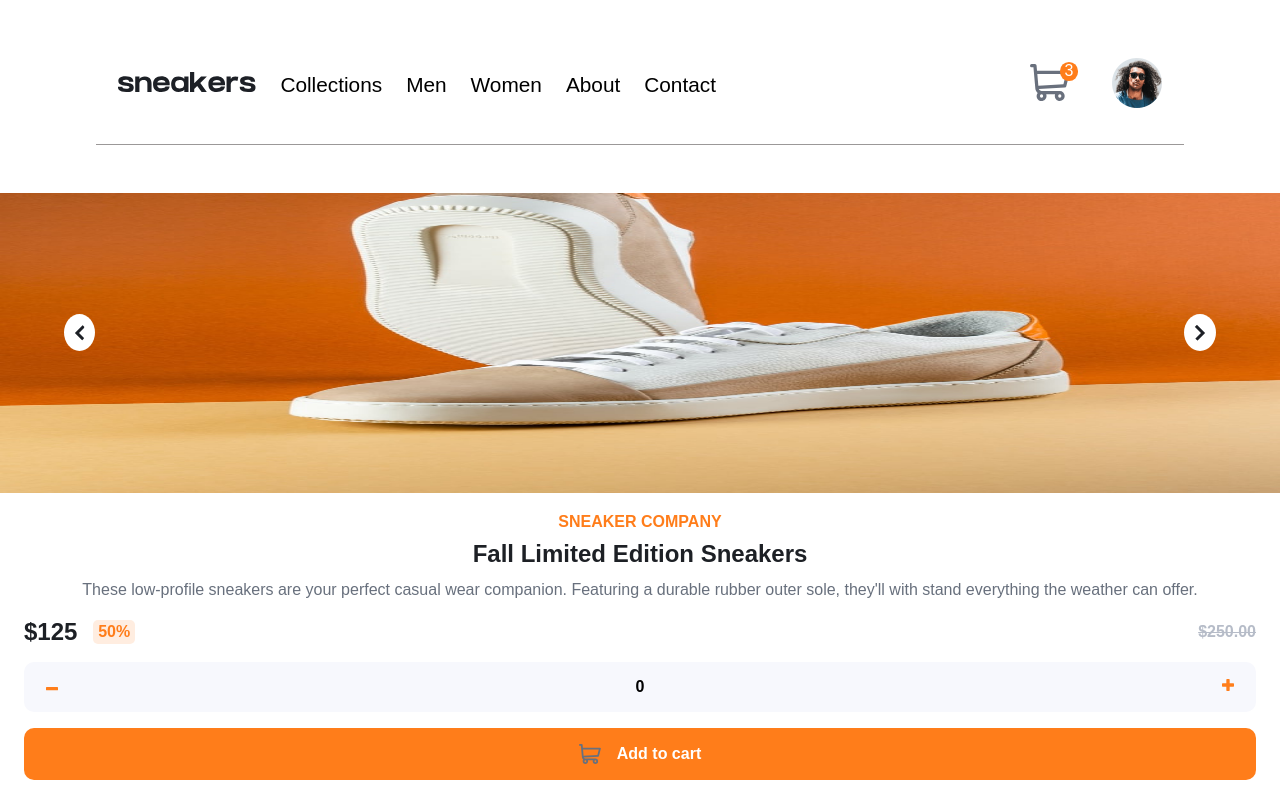
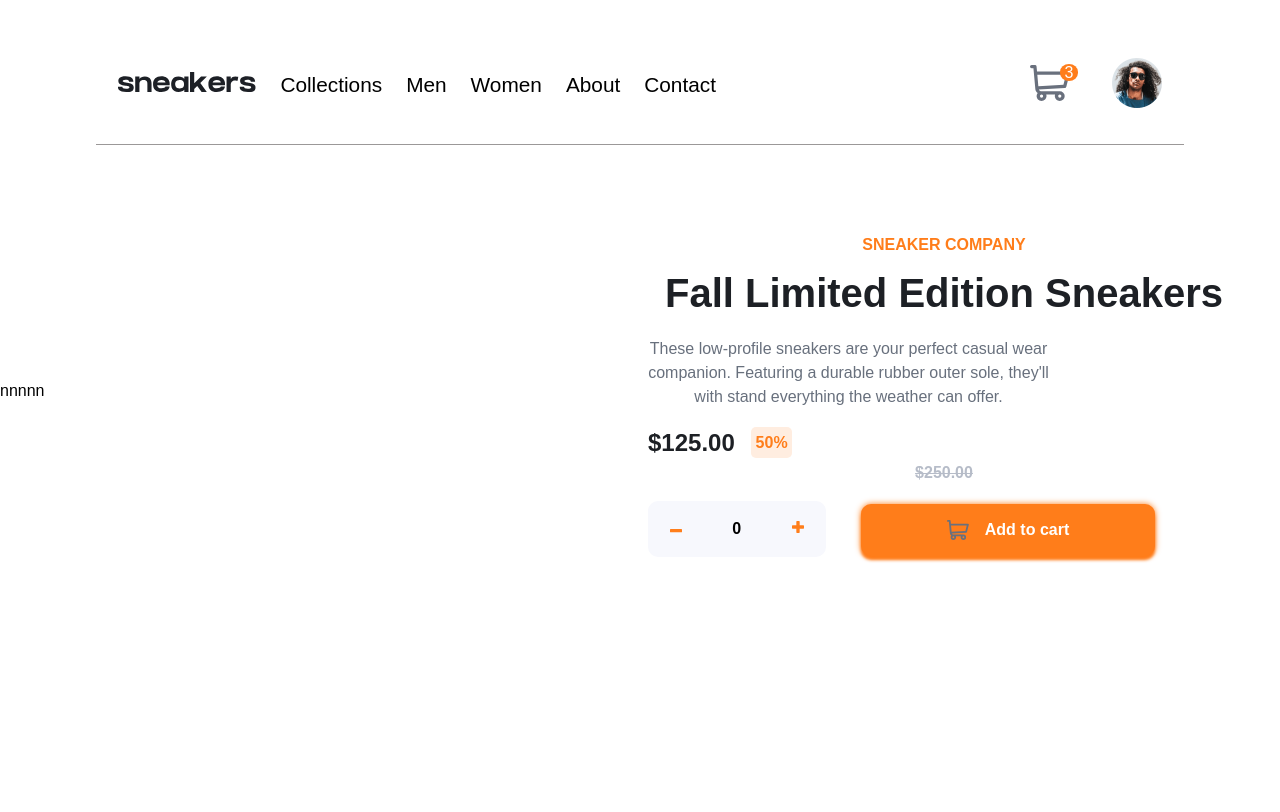
Before and after one commit to Michael-Otieno/ecommerce-product-page, a React (Create React App) app: page / in a window 1280 px wide. Built offline with nearby package versions, Linux system fonts and the light colour scheme; a web font is replaced by a local one.

Commit message:
make site responsive foe 1000px

```diff
--- a/src/App.js
+++ b/src/App.js
@@ -34,12 +34,11 @@ function App() {
   return (
     <div className="App">
       <Navbar
-      // item={item}
-      // addToCart={addToCart}
       />
-      <Slideshow
-
-      />
+      <div className='desktop--page'>
+        <Slideshow />
+        <div className='details--addcart--comp'
+        >
           <Details />
           <Addcart
           item={item}
@@ -49,6 +48,9 @@ function App() {
           addToCart={addToCart}
           />
         </div>
+      </div>
+
+    </div>
   );
 }
 
--- a/src/components/Addcart/Addcart.css
+++ b/src/components/Addcart/Addcart.css
@@ -96,6 +96,30 @@
   margin: 0;
   padding: 0;
   margin-right: 1rem;
+}
 
 
+
+@media only screen and (min-width:1000px){
+  .price{
+    display: block;
+  }
+  .actual--percentage{
+    display: flex;
+    justify-content: left;
+  }
+  .total--shoes{
+    width: 30%;
+  }
+
+  .addcart{
+    position: relative;
+  }
+  .add-to-cart--btn{
+    width: 46%;
+    position: absolute;
+    right: 17%;
+    top: 60%;
+    box-shadow: 0 0px 6px 0 hsl(26, 100%, 55%), 0 4px 3px 0 hsl(26, 100%, 55%);
+  }
 }
--- a/src/components/Addcart/Addcart.js
+++ b/src/components/Addcart/Addcart.js
@@ -14,7 +14,7 @@ export default function Addcart(props) {
     <div className="addcart">
       <div className="price">
         <div className="actual--percentage">
-          <p className="actual--price">${props.price}</p>
+          <p className="actual--price">${props.price}.00</p>
           <p className="percentage">50%</p>
         </div>
         <p className="prev--price">$250.00</p>
--- a/src/components/Cart/Cart.css
+++ b/src/components/Cart/Cart.css
@@ -155,6 +155,8 @@ hr{
   margin-inline: 15px;
 }
 
+
+
 @media only screen and (min-width: 1000px) {
 
   .sidebar{
@@ -166,7 +168,9 @@ hr{
   }
 
   .desktop--menu{
-    display: block;
+    display: flex;
+    justify-content: space-between;
+    align-items: center;
 
   }
   .navbar{
@@ -217,11 +221,24 @@ hr{
   }
 
   .toggle{
-    z-index: 999;
-    background-color: white;
-    right:-90px;
+    /* z-index: 999; */
+    /* background-color: white; */
+    right:-120px;
     width: 25rem;
-    font-size: 1.3rem;
+    font-size: 1rem;
+  }
+  .cart--content{
+    line-height: 1;
+  }
+
+  .cart--toggle{
+    line-height: 1;
+  }
+  .cart--detail--checkout{
+    margin-top: 1rem;
+  }
+  .cart--title{
+    font-size: 1.5rem;
   }
 
 
--- a/src/components/Details/Details.css
+++ b/src/components/Details/Details.css
@@ -1,7 +1,6 @@
 .details{
   padding: 1rem 1.5rem;
 }
-
 .details--title{
   margin: 0;
   text-transform: uppercase;
@@ -15,10 +14,22 @@
   font-weight: 700;
   color: hsl(220, 13%, 13%);
 }
-
 .details--para{
   line-height: 1.5;
   color:  hsl(219, 9%, 45%);
   margin-top: 0;
   margin-bottom: 0;
 }
+@media only screen and (min-width:1000px){
+  .details--sub--title{
+    font-size: 2.5rem;
+    line-height: 1;
+    margin-bottom: 1.5rem;
+    margin-top: 1rem;
+
+    }
+
+.details--para {
+  max-width: 401px;
+}
+}
--- a/src/components/Navbar/Navbar.css
+++ b/src/components/Navbar/Navbar.css
@@ -32,3 +32,12 @@
   border-radius: 50%;
   transition: all ease-out;
 }
+
+@media only screen and (min-width: 1000px){
+  .desktop--menu{
+    display: block;
+    justify-content: space-between;
+    align-items: center;
+
+  }
+}
--- a/src/components/Slideshow/Slideshow.css
+++ b/src/components/Slideshow/Slideshow.css
@@ -33,5 +33,21 @@
 }
 
 @media only screen and (min-width:1000px){
+  .phone--page{
+    display: none;
+  }
+  .desktop--page{
+    display: flex;
+    justify-content: space-between;
+    align-items: center;
+    /* margin: 0rem 0rem; */
+  }
+  .details--addcart--comp{
+    width: 50%;
+    line-height: 1.5;
+    margin-top: 1.5rem;
+    /* max-width: 28rem; */
+    padding-right: 1rem;
+  }
 
 }
--- a/src/components/Slideshow/Slideshow.js
+++ b/src/components/Slideshow/Slideshow.js
@@ -62,6 +62,9 @@ export default function Slideshow({imgs}){
         </div>
 
       </div>
+      <div className="">
+        nnnnn
+      </div>
     </div>
   )
 }
```
Lines whose indentation alone changed are shown as unchanged.
